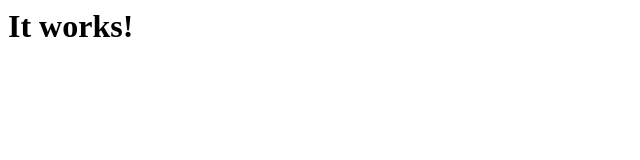
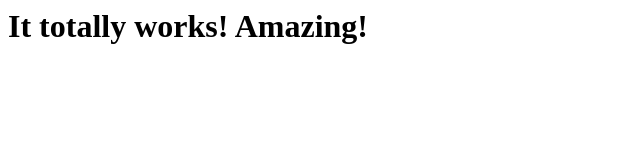
Before and after one commit to nep2ne/second-website, a plain HTML site: page index.html in a window 1280 px wide. Shown: the whole page, without its empty margins (0-640 px from the left). Drawn offline with Linux system fonts and the light colour scheme.

Commit message:
Add a better heading

```diff
--- a/index.html
+++ b/index.html
@@ -1 +1 @@
-<h1>It works!</h1>
+<h1>It totally works! Amazing!</h1>
```
